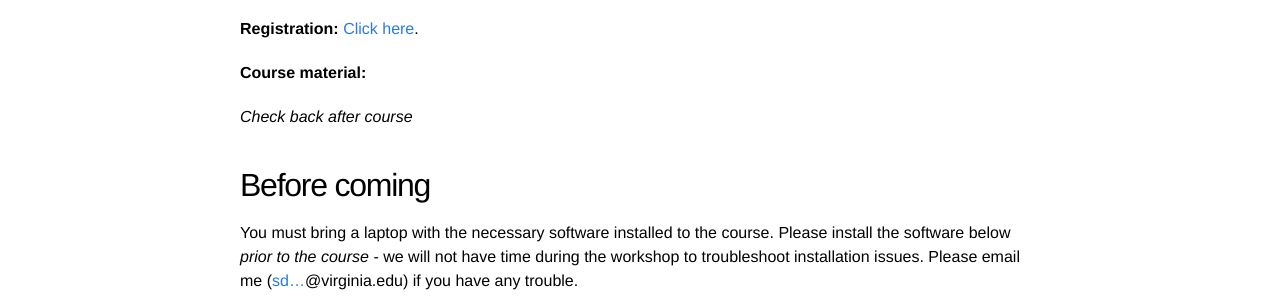
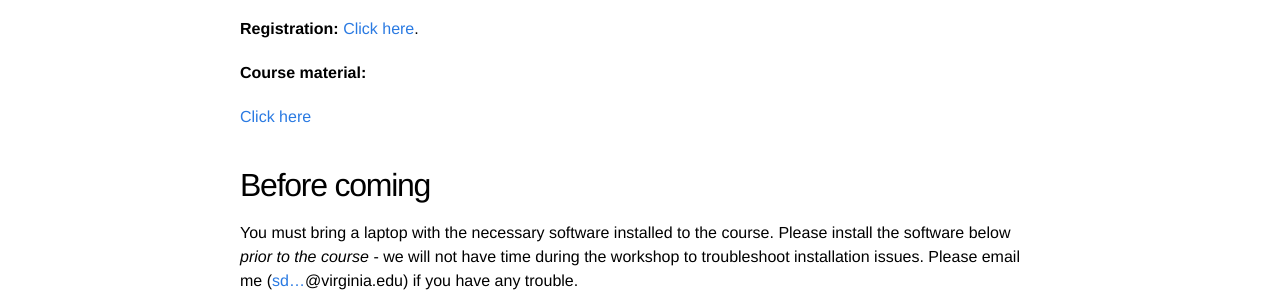
Before and after one commit to bioconnector/workshops2015, a Jekyll site: the page built from ws-r-advanced-manipulation.md, in a window 1280 px wide. Shown: the part 665-965 px from the top of the page. Built offline with Jekyll 4.4.1, drawn with Linux system fonts in a browser that asks for light colours; Markdown is read by kramdown in place of the engine named in the settings.

Commit message:
links to manipulation data live

```diff
--- a/ws-r-advanced-manipulation.md
+++ b/ws-r-advanced-manipulation.md
@@ -21,15 +21,7 @@ Data analysis involves a large amount of [janitor work](http://www.nytimes.com/2
 
 **Course material:**
 
-_Check back after course_
-
-<!-- Uncomment below to post course material -->
-<!--
-* [Slides](https://speakerdeck.com/stephenturner/introduction-to-r-for-life-scientists)
-* Code used in course:
-    * Part I: [Introduction to R](r/r-intro/)
-    * Part II: [RNA-seq data analysis](r-deseq2-demo/)
- -->
+[Click here](../lessons/r/r-manipulation/)
 
 ## Before coming
 
```
Also changed, not shown: lessons/r/index.md (+1 -1 lines).
